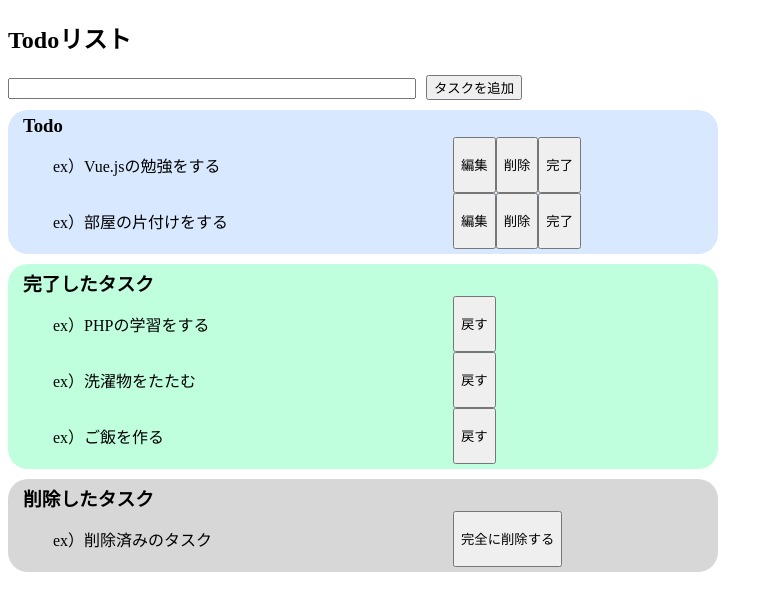
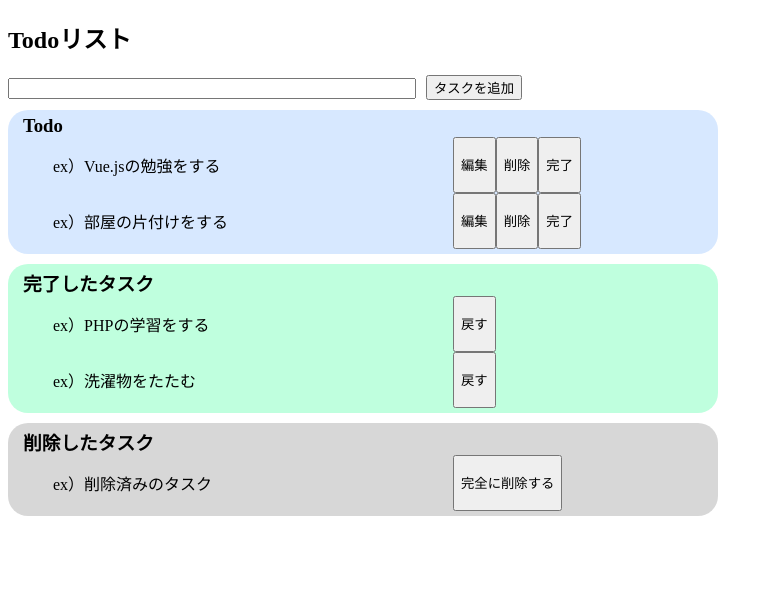
Before and after one commit to KazumaEnomoto/Todolist-Vue2, a Vue app: page / in a window 1280 px wide. Shown: the top 610 px of the page, without its empty margins (0-773 px from the left). Built offline with nearby package versions, Linux system fonts and the light colour scheme.

Commit message:
first commit

```diff
--- a/src/components/TodoTask.vue
+++ b/src/components/TodoTask.vue
@@ -51,7 +51,6 @@ export default {
             completedTasks: [
                 'ex）PHPの学習をする',
                 'ex）洗濯物をたたむ',
-                'ex）ご飯を作る',
             ],
             deletedTasks: [
                 'ex）削除済みのタスク',
```
